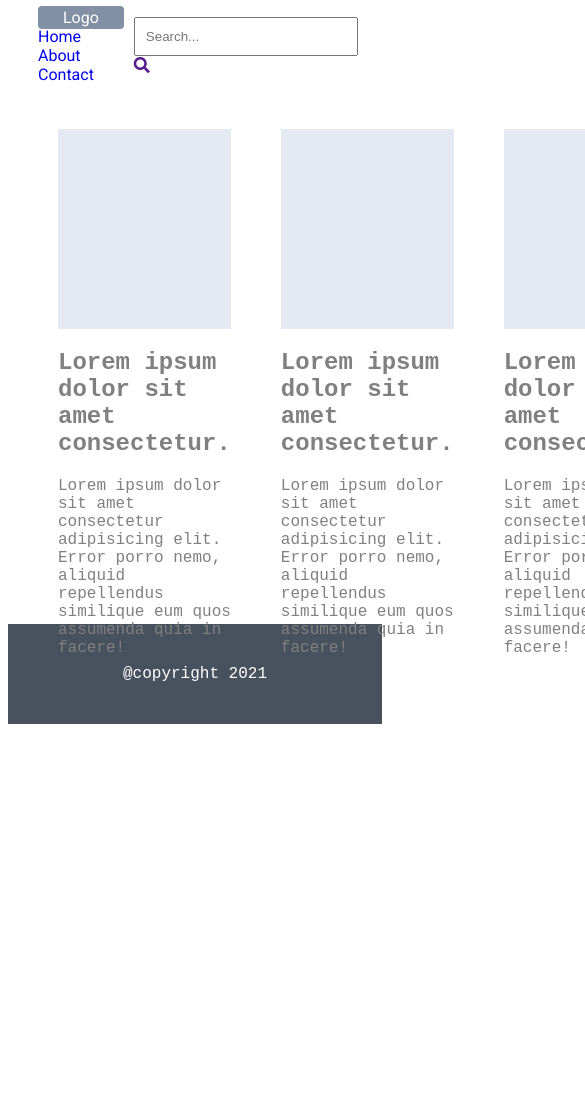
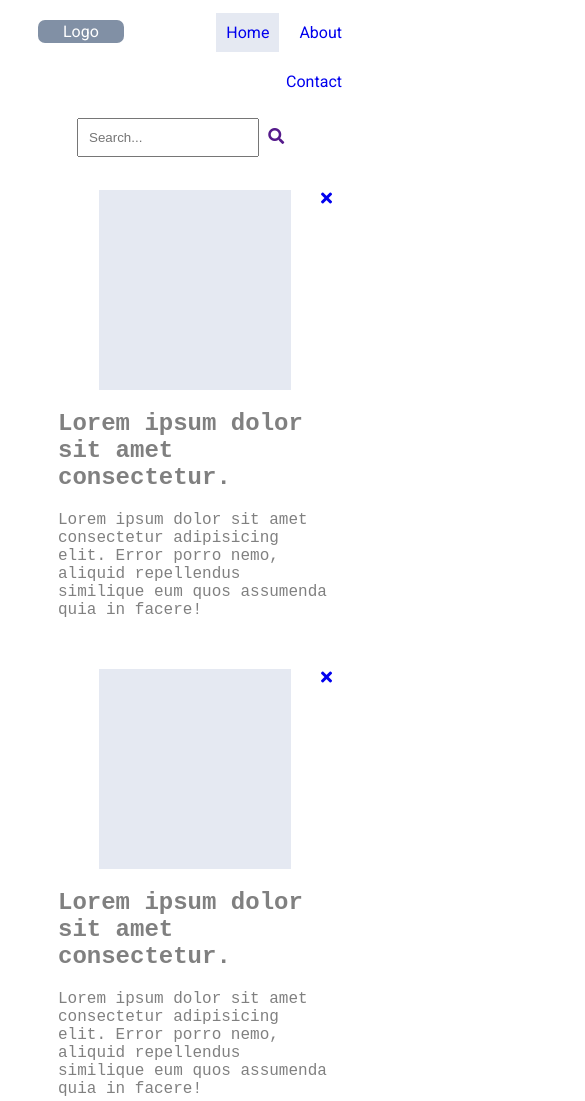
Before and after one commit to katerineSalas4789/FrontEndFirstAssignement, a plain HTML site: page index.html in a window 390 px wide. Shown: the top 1101 px of the page, 585 px wide, since content can reach past the window. Before the commit the page ends 844 px from the top, so only its background shows below. Drawn offline with nearby package versions, Linux system fonts and the light colour scheme.

Commit message:
Fixes for responsivenes, and fadeOut cards

```diff
--- a/index.html
+++ b/index.html
@@ -13,25 +13,19 @@
     <link rel="preconnect" href="https://fonts.gstatic.com">
     <link href="https://fonts.googleapis.com/css2?family=Roboto&display=swap" rel="stylesheet">
     <link rel="stylesheet" href="style.css" />
+    <script src="https://code.jquery.com/jquery-3.5.0.js"></script>
+    <script src="styleSupport.js"></script>
 </head>
 
 <body>
-
-
     <div id="container">
         <header>
             <nav class="nav-menu">
-
-
                 <div class="menu">
-
-
                     <a id="logo" href="index.html">Logo</a>
-
                     <ul class="menu-ul">
-
                         <li>
-                            <a href="index.html">Home</a>
+                            <a class="selected" href="index.html">Home</a>
                         </li>
                         <li>
                             <a href="index.html">About</a>
@@ -39,88 +33,53 @@
                         <li>
                             <a href="index.html">Contact</a>
                         </li>
-
                     </ul>
-
-
                 </div>
-
                 <div class="search">
-                    <form>
-                        <input type="text" placeholder="Search...">
-                        <a href=""><i class="fas fa-search"></i></a>
-                    </form>
+                    <input type="text" placeholder="Search..."/>
+                    <a href=""><i class="fa fa-search"></i></a>
                 </div>
-
-
-
             </nav>
-
-
         </header>
-
-
         <section id="services">
             <div class="card">
-                <div class="card-img">
-
-                </div>
-
+                <a href="#"><i class="fa fa-times"></i></a>
+                <div class="card-img"></div>
                 <div class="card-title">
                     <h2>Lorem ipsum dolor sit amet consectetur.</h2>
                 </div>
-
                 <div class="card-body">
                     Lorem ipsum dolor sit amet consectetur adipisicing elit. Error porro nemo, aliquid repellendus similique eum quos assumenda quia in facere!
                 </div>
-
             </div>
-
             <div class="card">
-                <div class="card-img">
-
-                </div>
-
+                <a href="#"><i class="fa fa-times"></i></a>
+                <div class="card-img"></div>
                 <div class="card-title">
                     <h2>Lorem ipsum dolor sit amet consectetur.</h2>
                 </div>
-
                 <div class="card-body">
                     Lorem ipsum dolor sit amet consectetur adipisicing elit. Error porro nemo, aliquid repellendus similique eum quos assumenda quia in facere!
                 </div>
-
             </div>
-
-
             <div class="card">
-                <div class="card-img">
-
-                </div>
-
+                <a href="#"><i class="fa fa-times"></i></a>
+                <div class="card-img"></div>
                 <div class="card-title">
                     <h2>Lorem ipsum dolor sit amet consectetur.</h2>
                 </div>
-
                 <div class="card-body">
                     Lorem ipsum dolor sit amet consectetur adipisicing elit. Error porro nemo, aliquid repellendus similique eum quos assumenda quia in facere!
                 </div>
-
             </div>
-
-
-
-
         </section>
-
     </div>
+</body>
 <footer>
     <div class="footer">
         <p>
             @copyright 2021
         </p>
     </div>
-
 </footer>
-</body>
-
 </html>
--- a/style.css
+++ b/style.css
@@ -17,36 +17,103 @@ body {
     display: flex;
     flex-direction: row;
     align-items: center;
+    flex-flow: row wrap;
     justify-content: space-between;
     font-family: 'Roboto', sans-serif;
 }
 
 .menu {
-    width: 400px;
+    width: auto;
+    flex-flow: row wrap;
+    justify-content: flex-start;
+}
+
+/* Medium screens */
+@media all and (max-width: 1000px) {
+    .menu {
+        justify-content: space-around;
+    }
+    .card {
+        justify-content: space-around;
+    }
+    .search {
+        width: auto;
+        padding: 10px;
+        margin-right: 10px;
+    }
+    #services {
+        flex-flow: row wrap;
+    }
+    .card-img {
+        margin: 0px 15%;
+    }
+}
+
+/* Small screens */
+@media all and (max-width: 700px) {
+    .nav-menu {
+        flex-flow: column wrap;
+        padding: 0;
+    }
+    .menu .a{
+        flex-direction: column;
+        flex-flow: column wrap;
+        padding: 0;
+    }
+    .card {
+        flex-direction: column;
+    }
+    .menu-ul>li>a {
+        text-align: center;
+        display: block;
+    }
+    .search {
+        width: fit-content;
+        padding: 0px;
+        top: 0px;
+    }
+    #services {
+        flex-flow: row wrap;
+    }
+    #logo {
+        text-align: center;
+    }
 }
 
 .menu-ul>li {
     display: inline;
     text-decoration: none;
+    list-style: none;
+    margin: 0;
 }
 
 .menu-ul {
-    display: inline;
-    padding: 0;
+    display: flex;
+    flex-flow: row wrap;
+    justify-content: flex-end;
+    list-style: none;
+    margin: 0;
+    padding-inline-start: 5px;
+    padding-inline-end: 5px;
 }
 
 #logo {
     padding: 2px 25px;
     margin: 0 10px;
+    top: 12px;
+    float: left;
+    position: relative;
     background: #8190a5;
-    border-radius: 4px;
+    border-radius: 7px;
     display: inline;
     color: white;
     text-decoration: none;
 }
 
 .menu-ul>li>a {
+    margin: 5px 5px;
     padding: 10px 10px;
+    display: block;
     text-decoration: none;
 }
 
@@ -54,22 +121,52 @@ body {
     background: #e5e9f2;
 }
 
+.selected {
+    background: #e5e9f2;
+}
+
+.search {
+    float: right;
+    position: relative;
+    top: 12px;
+}
+
 .search input {
-    width: 200px;
+    width: 70%;
     padding: 10px;
-    margin-right: 10px;
+    margin-right: 5px;
+    display: inline;
+}
+
+.search a {
+    width: 20%;
+    display: inline;
 }
 
 
 /* Cards Section */
 
 #services {
+    display: flex;
     padding: 0 30px;
     margin: 45px 0;
-    display: grid;
     grid-template-columns: auto auto auto;
     grid-gap: 50px;
-    height: 450px;
+    height: auto;
+}
+
+#services .card {
+    display: inline-block;
+}
+
+.card {
+    position: relative;
+}
+
+.card a{
+    position: absolute;
+    top: 0;
+    right: 0;
 }
 
 .card-img {
--- /dev/null
+++ b/styleSupport.js
@@ -0,0 +1,16 @@
+window.onload = function () {
+    let services = document.getElementById('services');
+    let cards = services.getElementsByClassName('card');
+    for (const key in cards) {
+        if (Object.hasOwnProperty.call(cards, key)) {
+            const card = cards[key];
+            let dismissCardLinks = card.getElementsByTagName('a');
+            if( typeof dismissCardLinks[0] === 'object' ){
+                let dismissLink = dismissCardLinks[0];
+                dismissLink.addEventListener("click", function(){
+                    $(card).fadeOut("slow");
+                });
+            }
+        }
+    }
+}
```
Lines whose indentation alone changed are shown as unchanged.
